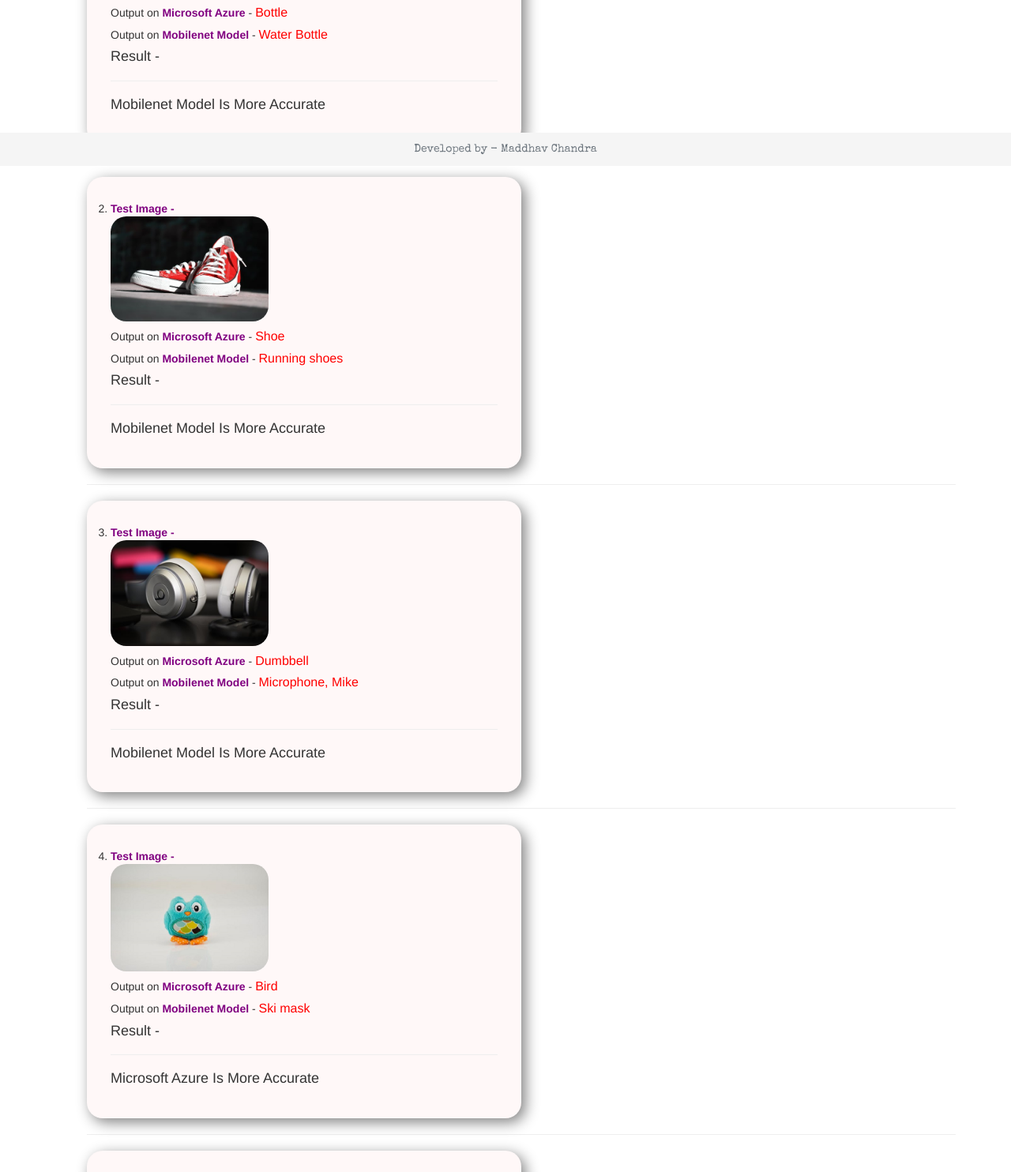
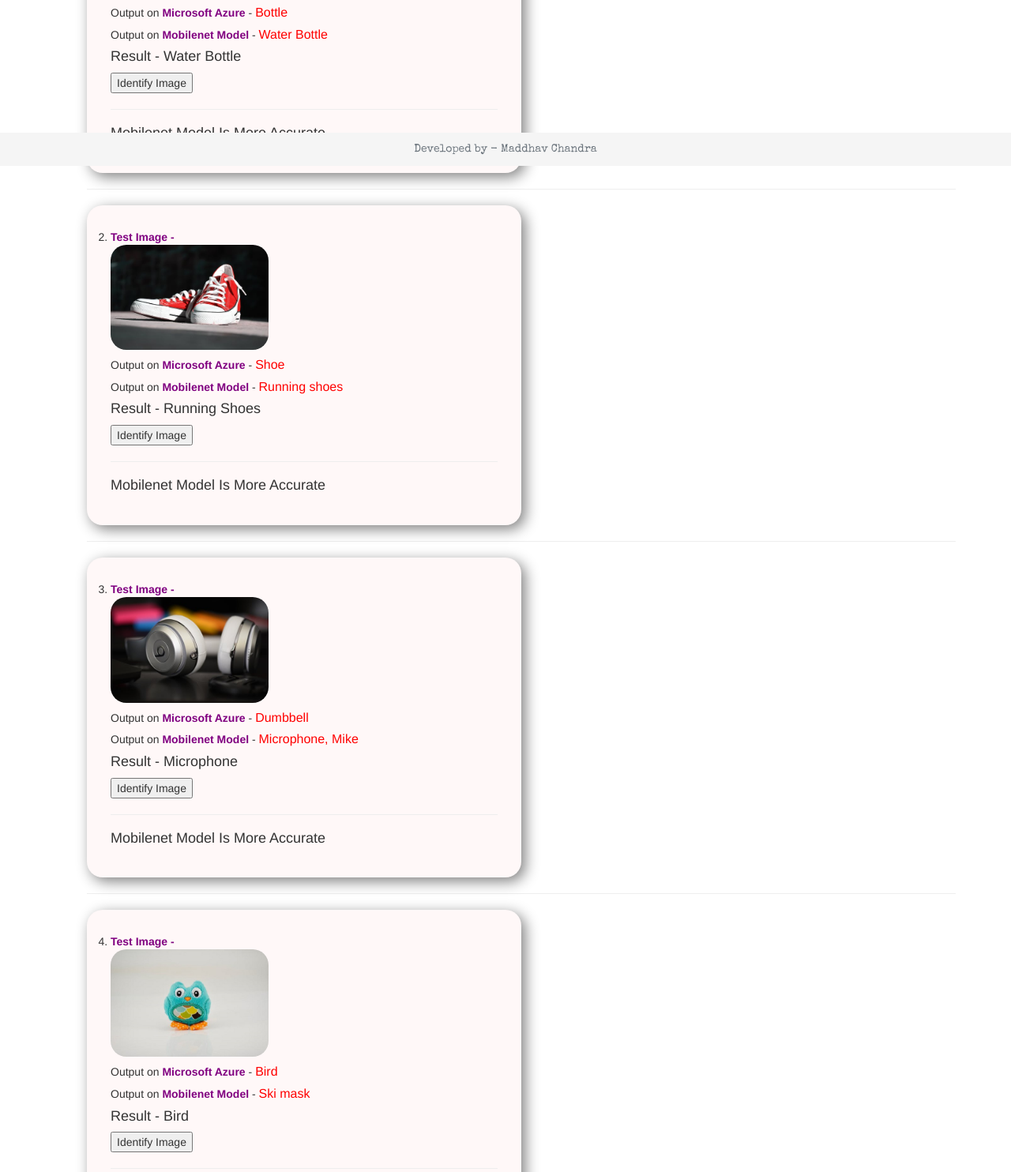
Before and after one commit to NINJA-Ai/CaseStudy, a plain HTML site: page index.html in a window 1280 px wide. Shown: the part 590-2074 px from the top of the page at 79% size. Drawn offline with nearby package versions, Linux system fonts and the light colour scheme.

Commit message:
Add files via upload

```diff
--- a/index.html
+++ b/index.html
@@ -27,7 +27,8 @@
 			</h5>
 
 			<div class="mini_result">
-				<h4>Result - </h4>
+				<h4>Result - Water Bottle</h4>
+				<button onclick="bottle()"> Identify Image </button>
 				<hr>
 				<h4>Mobilenet Model Is More Accurate</h4>
 			</div>
@@ -47,7 +48,8 @@
 			</h5>
 
 			<div class="mini_result">
-				<h4>Result - </h4>
+				<h4>Result - Running Shoes</h4>
+				<button onclick="Shoe()"> Identify Image </button>
 				<hr>
 				<h4>Mobilenet Model Is More Accurate</h4>
 			</div>
@@ -68,7 +70,8 @@
 			</h5>
 
 			<div class="mini_result">
-				<h4>Result - </h4>
+				<h4>Result - Microphone </h4>
+				<button onclick="Headphones()"> Identify Image </button>
 				<hr>
 				<h4>Mobilenet Model Is More Accurate</h4>
 			</div>
@@ -88,7 +91,8 @@
 			</h5>
 
 			<div class="mini_result">
-				<h4>Result - </h4>
+				<h4>Result - Bird</h4>
+				<button onclick="bird()"> Identify Image </button>
 				<hr>
 				<h4>Microsoft Azure Is More Accurate</h4>
 			</div>
@@ -108,7 +112,8 @@
 			</h5>
 
 			<div class="mini_result">
-				<h4>Result - </h4>
+				<h4>Result - Infant bed </h4>
+				<button onclick="Bathtub()"> Identify Image </button>
 				<hr>
 				<h4>Microsoft Azure Is More Accurate</h4>
 			</div>
```
